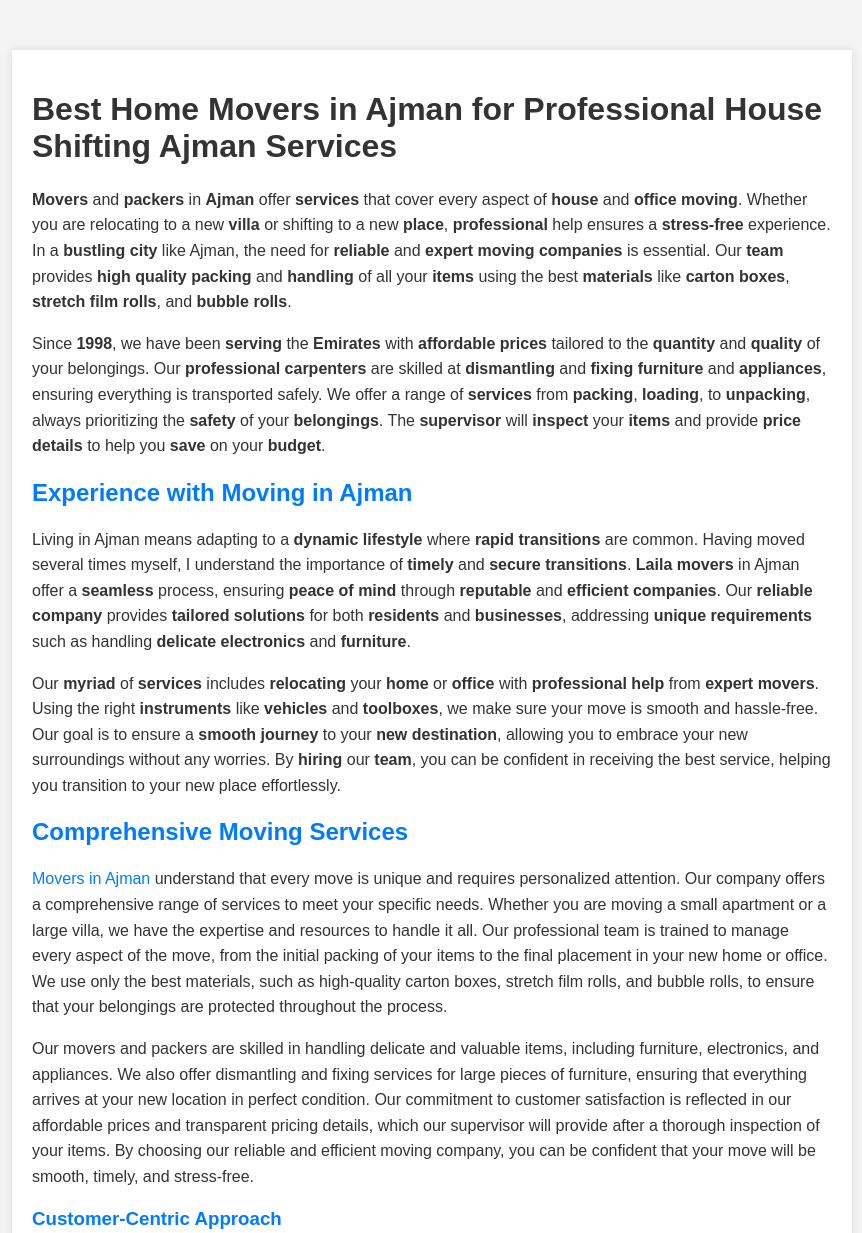
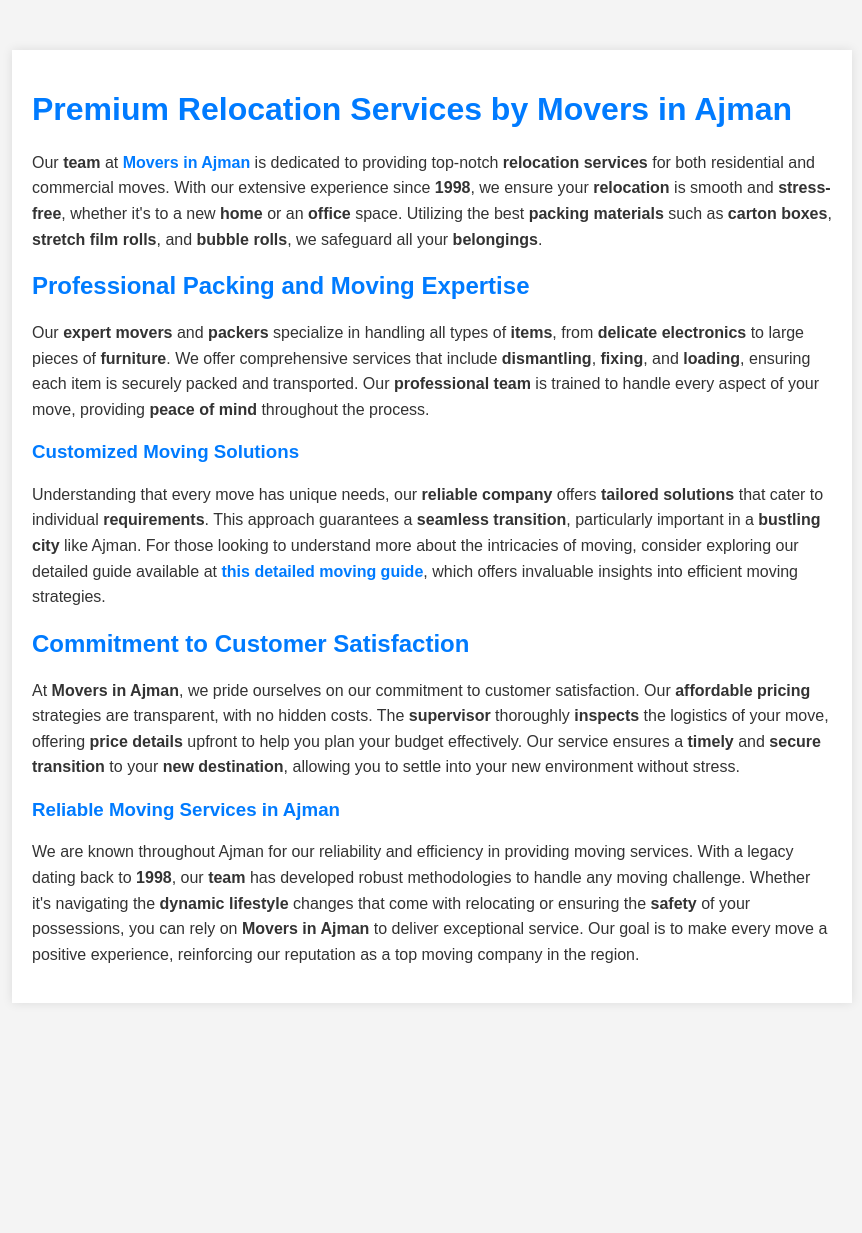
Before and after one commit to johnyy999/Movers-in-Ajman, a plain HTML site: page index.html in a window 1280 px wide. Shown: the top 1233 px of the page, without its empty margins (208-1070 px from the left). After the commit the page ends 1053 px from the top, so only its background shows below. Drawn offline with Linux system fonts and the light colour scheme.

Commit message:
index.html

```diff
--- a/index.html
+++ b/index.html
@@ -3,7 +3,7 @@
 <head>
     <meta charset="UTF-8">
     <meta name="viewport" content="width=device-width, initial-scale=1.0">
-    <title>Movers in Ajman</title>
+    <title>Reliable Moving Services in Ajman</title>
     <style>
         body {
             font-family: Arial, sans-serif;
@@ -21,7 +21,7 @@
             box-shadow: 0 0 10px rgba(0, 0, 0, 0.1);
         }
 
-        h2, h3 {
+        h1, h2, h3 {
             color: #007BFF;
         }
 
@@ -37,25 +37,20 @@
 </head>
 <body>
     <div class="content">
-        <h1>Best Home Movers in Ajman for Professional House Shifting Ajman Services</h1>
-        <p><strong>Movers</strong> and <strong>packers</strong> in <strong>Ajman</strong> offer <strong>services</strong> that cover every aspect of <strong>house</strong> and <strong>office</strong> <strong>moving</strong>. Whether you are relocating to a new <strong>villa</strong> or shifting to a new <strong>place</strong>, <strong>professional</strong> help ensures a <strong>stress-free</strong> experience. In a <strong>bustling city</strong> like Ajman, the need for <strong>reliable</strong> and <strong>expert</strong> <strong>moving companies</strong> is essential. Our <strong>team</strong> provides <strong>high quality</strong> <strong>packing</strong> and <strong>handling</strong> of all your <strong>items</strong> using the best <strong>materials</strong> like <strong>carton boxes</strong>, <strong>stretch film rolls</strong>, and <strong>bubble rolls</strong>.</p>
+        <h1>Premium Relocation Services by Movers in Ajman</h1>
+        <p>Our <strong>team</strong> at <strong><a href="https://ajmanmovers.ae/">Movers in Ajman</a></strong> is dedicated to providing top-notch <strong>relocation services</strong> for both residential and commercial moves. With our extensive experience since <strong>1998</strong>, we ensure your <strong>relocation</strong> is smooth and <strong>stress-free</strong>, whether it's to a new <strong>home</strong> or an <strong>office</strong> space. Utilizing the best <strong>packing materials</strong> such as <strong>carton boxes</strong>, <strong>stretch film rolls</strong>, and <strong>bubble rolls</strong>, we safeguard all your <strong>belongings</strong>.</p>
 
-        <p>Since <strong>1998</strong>, we have been <strong>serving</strong> the <strong>Emirates</strong> with <strong>affordable</strong> <strong>prices</strong> tailored to the <strong>quantity</strong> and <strong>quality</strong> of your belongings. Our <strong>professional</strong> <strong>carpenters</strong> are skilled at <strong>dismantling</strong> and <strong>fixing</strong> <strong>furniture</strong> and <strong>appliances</strong>, ensuring everything is transported safely. We offer a range of <strong>services</strong> from <strong>packing</strong>, <strong>loading</strong>, to <strong>unpacking</strong>, always prioritizing the <strong>safety</strong> of your <strong>belongings</strong>. The <strong>supervisor</strong> will <strong>inspect</strong> your <strong>items</strong> and provide <strong>price details</strong> to help you <strong>save</strong> on your <strong>budget</strong>.</p>
+        <h2>Professional Packing and Moving Expertise</h2>
+        <p>Our <strong>expert movers</strong> and <strong>packers</strong> specialize in handling all types of <strong>items</strong>, from <strong>delicate electronics</strong> to large pieces of <strong>furniture</strong>. We offer comprehensive services that include <strong>dismantling</strong>, <strong>fixing</strong>, and <strong>loading</strong>, ensuring each item is securely packed and transported. Our <strong>professional team</strong> is trained to handle every aspect of your move, providing <strong>peace of mind</strong> throughout the process.</p>
 
-        <h2>Experience with Moving in Ajman</h2>
-        <p>Living in Ajman means adapting to a <strong>dynamic lifestyle</strong> where <strong>rapid transitions</strong> are common. Having moved several times myself, I understand the importance of <strong>timely</strong> and <strong>secure transitions</strong>. <strong>Laila movers</strong> in Ajman offer a <strong>seamless</strong> process, ensuring <strong>peace of mind</strong> through <strong>reputable</strong> and <strong>efficient</strong> <strong>companies</strong>. Our <strong>reliable</strong> <strong>company</strong> provides <strong>tailored solutions</strong> for both <strong>residents</strong> and <strong>businesses</strong>, addressing <strong>unique requirements</strong> such as handling <strong>delicate</strong> <strong>electronics</strong> and <strong>furniture</strong>.</p>
+        <h3>Customized Moving Solutions</h3>
+        <p>Understanding that every move has unique needs, our <strong>reliable company</strong> offers <strong>tailored solutions</strong> that cater to individual <strong>requirements</strong>. This approach guarantees a <strong>seamless transition</strong>, particularly important in a <strong>bustling city</strong> like Ajman. For those looking to understand more about the intricacies of moving, consider exploring our detailed guide available at <strong><a href="https://moversinajman.yourfriendjonas.workers.dev/">this detailed moving guide</a></strong>, which offers invaluable insights into efficient moving strategies.</p>
 
-        <p>Our <strong>myriad</strong> of <strong>services</strong> includes <strong>relocating</strong> your <strong>home</strong> or <strong>office</strong> with <strong>professional help</strong> from <strong>expert</strong> <strong>movers</strong>. Using the right <strong>instruments</strong> like <strong>vehicles</strong> and <strong>toolboxes</strong>, we make sure your move is smooth and hassle-free. Our goal is to ensure a <strong>smooth journey</strong> to your <strong>new destination</strong>, allowing you to embrace your new surroundings without any worries. By <strong>hiring</strong> our <strong>team</strong>, you can be confident in receiving the best service, helping you transition to your new place effortlessly.</p>
+        <h2>Commitment to Customer Satisfaction</h2>
+        <p>At <strong>Movers in Ajman</strong>, we pride ourselves on our commitment to customer satisfaction. Our <strong>affordable pricing</strong> strategies are transparent, with no hidden costs. The <strong>supervisor</strong> thoroughly <strong>inspects</strong> the logistics of your move, offering <strong>price details</strong> upfront to help you plan your budget effectively. Our service ensures a <strong>timely</strong> and <strong>secure transition</strong> to your <strong>new destination</strong>, allowing you to settle into your new environment without stress.</p>
 
-        <h2>Comprehensive Moving Services</h2>
-        <p><a href="https://ajmanmovers.ae/">Movers in Ajman</a> understand that every move is unique and requires personalized attention. Our company offers a comprehensive range of services to meet your specific needs. Whether you are moving a small apartment or a large villa, we have the expertise and resources to handle it all. Our professional team is trained to manage every aspect of the move, from the initial packing of your items to the final placement in your new home or office. We use only the best materials, such as high-quality carton boxes, stretch film rolls, and bubble rolls, to ensure that your belongings are protected throughout the process.</p>
-
-        <p>Our movers and packers are skilled in handling delicate and valuable items, including furniture, electronics, and appliances. We also offer dismantling and fixing services for large pieces of furniture, ensuring that everything arrives at your new location in perfect condition. Our commitment to customer satisfaction is reflected in our affordable prices and transparent pricing details, which our supervisor will provide after a thorough inspection of your items. By choosing our reliable and efficient moving company, you can be confident that your move will be smooth, timely, and stress-free.</p>
-
-        <h3>Customer-Centric Approach</h3>
-        <p>We believe that the key to a successful move lies in understanding and addressing the unique requirements of each customer. Our team is dedicated to providing tailored solutions that meet the specific needs of our clients. From the initial consultation to the final delivery, we work closely with you to ensure that every detail of the move is handled with care and precision. Our movers prioritize the safety and security of your belongings, using the latest tools and techniques to ensure that everything is transported safely and efficiently.</p>
-
-        <p>Our reputation as a top moving company in Ajman is built on our commitment to quality and customer satisfaction. We understand the challenges and stress that come with moving, and our goal is to make the process as seamless and hassle-free as possible. With years of experience in the industry, our team has the knowledge and expertise to handle any type of move, whether it's a residential relocation or a commercial move. By choosing our professional services, you can rest assured that your move will be handled with the utmost care and attention to detail. For more information, contact us at info.ajmanmovers.ae.</p>
+        <h3>Reliable Moving Services in Ajman</h3>
+        <p>We are known throughout Ajman for our reliability and efficiency in providing moving services. With a legacy dating back to <strong>1998</strong>, our <strong>team</strong> has developed robust methodologies to handle any moving challenge. Whether it's navigating the <strong>dynamic lifestyle</strong> changes that come with relocating or ensuring the <strong>safety</strong> of your possessions, you can rely on <strong>Movers in Ajman</strong> to deliver exceptional service. Our goal is to make every move a positive experience, reinforcing our reputation as a top moving company in the region.</p>
     </div>
 </body>
 </html>
```
